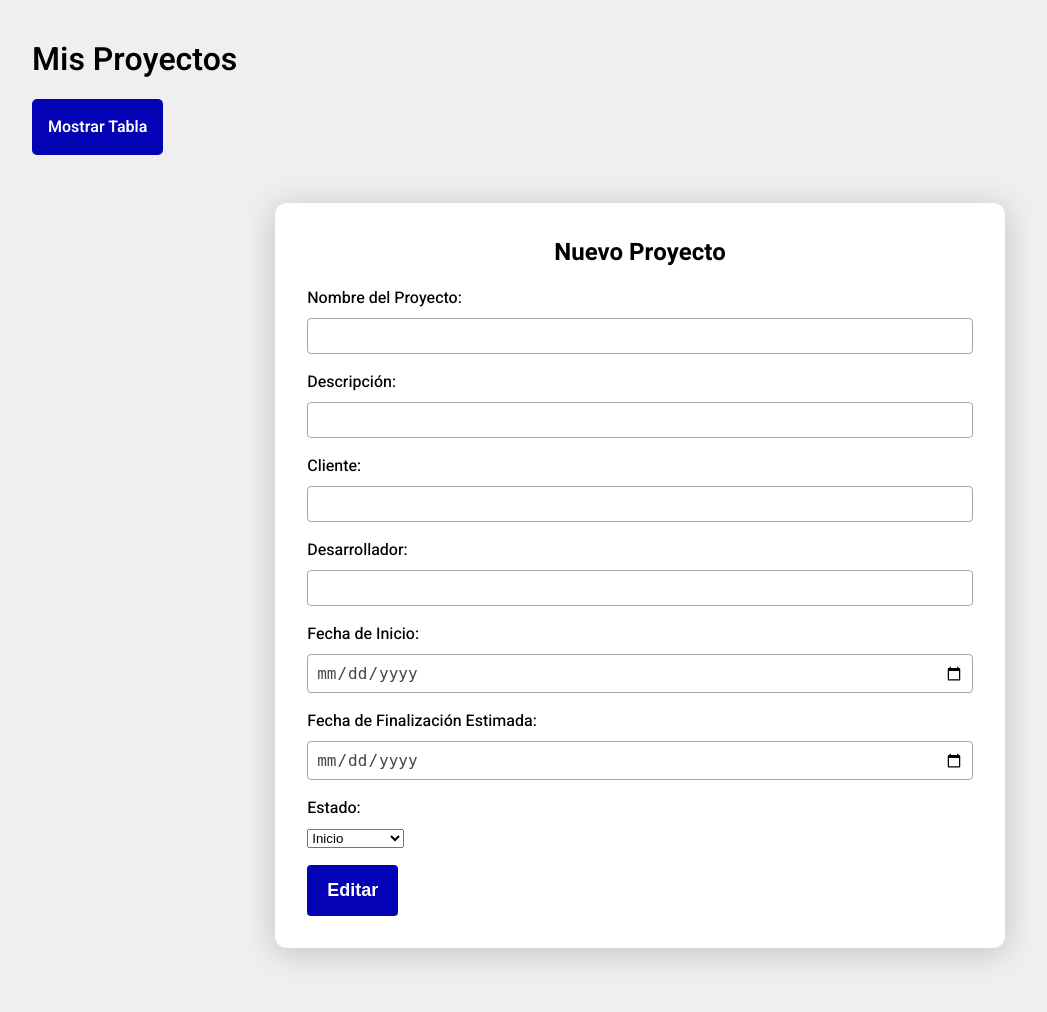
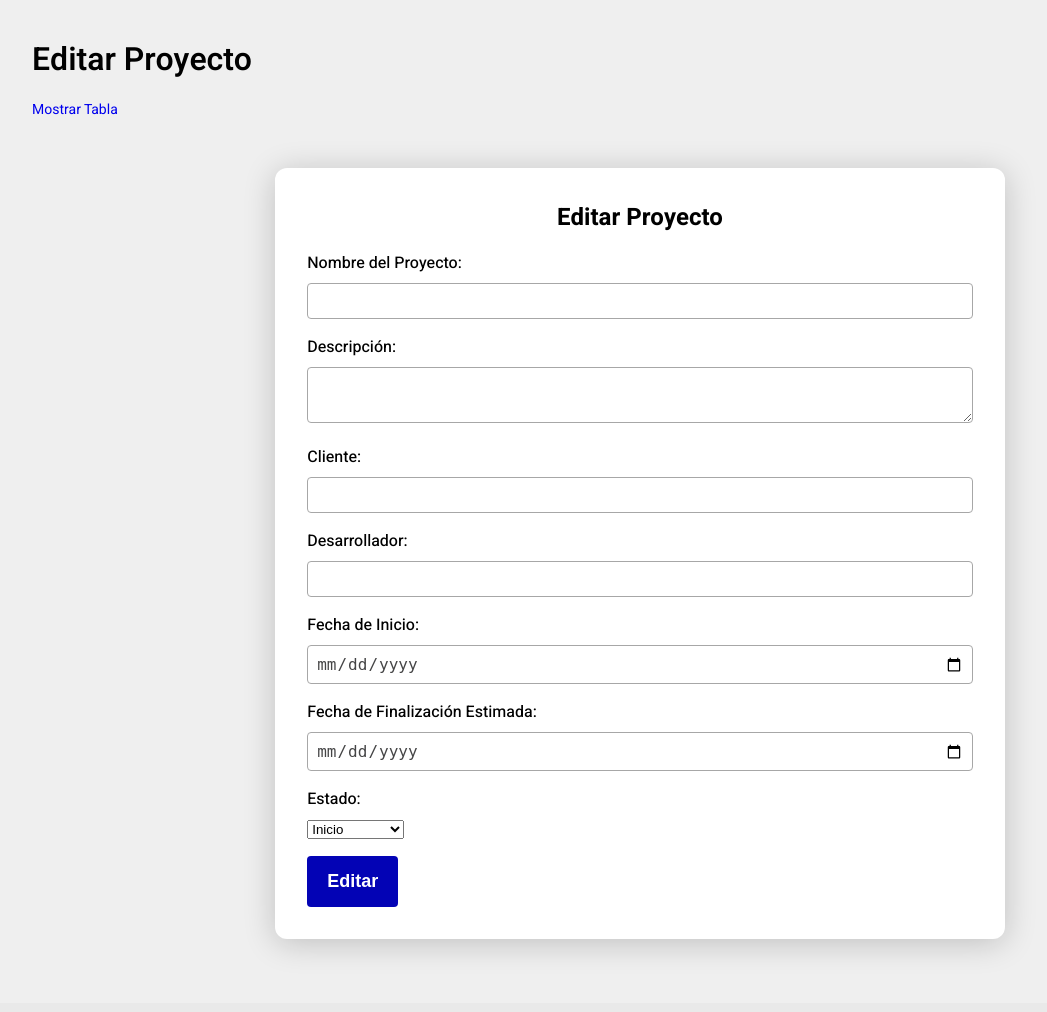
Before and after one commit to RickyDonegana/Maitco, a PHP site: page /proyectos_editar.php in a window 1280 px wide. Shown: the part 76-1088 px from the top of the page, without its empty margins (0-1047 px from the left). After the commit the page ends 1023 px from the top, so only its background shows below. Run offline with PHP 8.4, Linux system fonts and the light colour scheme; data that the repository does not hold is empty; some libraries are stand-ins or nearby versions.

Commit message:
Add files via upload

```diff
--- a/sistema_seguimiento_proyectos/css/styles.css
+++ b/sistema_seguimiento_proyectos/css/styles.css
@@ -390,7 +390,7 @@ a:hover {
 }
 
 /* Estilos para el botón de agregar */
-.boton-agregar {
+.boton-agregarEditar {
   background-color: var(--blue);
   color: var(--card-background);
   border: none;
@@ -403,7 +403,7 @@ a:hover {
   transition: background-color 0.4s ease-in-out;
 }
 
-.boton-agregar:hover {
+.boton-agregarEditar:hover {
   background-color: var(--blue-hover);
 }
 
--- a/sistema_seguimiento_proyectos/js/script.js
+++ b/sistema_seguimiento_proyectos/js/script.js
@@ -1,8 +1,4 @@
 // Obtener elementos HTML relevantes
-const btnNuevoProyecto = document.getElementById('btnNuevoProyecto');
-const nuevoProyectoForm = document.getElementById('nuevoProyectoForm');
-const tablaProyectos = document.getElementById('tablaProyectos');
-const estadoForm = document.getElementById('estado_form');
 const idProyectoForm = document.getElementById('id_proyecto_form');
 const nombreProyectoInput = document.getElementById('nombre_proyecto');
 const descripcionInput = document.getElementById('descripcion');
@@ -10,6 +6,11 @@ const clienteInput = document.getElementById('cliente');
 const desarrolladorInput = document.getElementById('desarrollador');
 const fechaInicioInput = document.getElementById('fecha_inicio');
 const fechaEntregaEstimadaInput = document.getElementById('fecha_entrega_estimada');
+const estadoForm = document.getElementById('estado_form');
+const btnNuevoProyecto = document.getElementById('btnNuevoProyecto');
+const agregarProyectoForm = document.getElementById('agregarProyectoForm');
+const editarProyectoForm = document.getElementById('editarProyectoForm');
+const tablaProyectos = document.getElementById('tablaProyectos');
 const btnAgregar = document.getElementById('btnAgregar');
 const btnEditar = document.getElementById('btnEditar');
 
@@ -49,9 +50,9 @@ tablaProyectos.addEventListener('click', (event) => {
         fechaInicioInput.value = fechaInicio;
         fechaEntregaEstimadaInput.value = fechaEntrega;
         estadoForm.value = estado;
-        btnEditar.textContent = 'Editar';
-
-    } else if (event.target.dataset.action === 'finalizar') {
+        btnEditar.textContent = 'Guardar cambios';
+    }
+    else if (event.target.dataset.action === 'finalizar') {
         const idProyecto = event.target.dataset.id;
         // Mostrar mensaje de advertencia antes de finalizar el proyecto
         if (confirm("¿Estás seguro de que deseas finalizar este proyecto?")) {
--- a/sistema_seguimiento_proyectos/pages/proyectos_editar.php
+++ b/sistema_seguimiento_proyectos/pages/proyectos_editar.php
@@ -11,7 +11,7 @@ $pdo = conectarBaseDeDatos();
 <head>
     <meta charset="UTF-8">
     <meta name="viewport" content="width=device-width, initial-scale=1.0">
-    <title>Proyectos | Maitco</title>
+    <title>Editar Proyecto | Maitco</title>
     <link rel="shortcut icon" href="https://maitco.com/wp-content/uploads/2017/07/LOGO-CHICO-2.png" type="image/png">
     <link rel="stylesheet" href="../css/styles.css">
     <link href="https://cdn.jsdelivr.net/npm/remixicon@3.4.0/fonts/remixicon.css" rel="stylesheet">
@@ -39,16 +39,16 @@ $pdo = conectarBaseDeDatos();
     </header>
 
     <main class="contenedor-principal">
-        <h1 class="titulo">Mis Proyectos</h1>
+        <h1 class="titulo">Editar Proyecto</h1>
         <a href="../pages/proyectos.php" class="boton-agregar">Mostrar Tabla</a>
-        <div id="nuevoProyectoForm" class="formulario-proyecto">
-            <h2 class="titulo" id="formTitle">Nuevo Proyecto</h2>
+        <div id="editarProyectoForm" class="formulario-proyecto">
+            <h2 class="titulo" id="formTitle">Editar Proyecto</h2>
             <form method="POST">
                 <input type="hidden" class="input" id="id_proyecto_form" name="id_proyecto">
                 <label for="nombre_proyecto" class="label">Nombre del Proyecto:</label>
                 <input type="text" class="input" id="nombre_proyecto" name="nombre_proyecto" required>
                 <label for="descripcion" class="label">Descripción:</label>
-                <input type="text" class="input" id="descripcion" name="descripcion" rows="2" required></input>
+                <textarea class="input" id="descripcion" name="descripcion" required></textarea>
                 <label for="cliente" class="label">Cliente:</label>
                 <input type="text" class="input" id="cliente" name="cliente" required>
                 <label for="desarrollador" class="label">Desarrollador:</label>
@@ -65,7 +65,7 @@ $pdo = conectarBaseDeDatos();
                     <option value="supervision">Supervisión</option>
                     <option value="cierre">Cierre</option>
                 </select>
-                <button type="submit" class="boton-principal boton-agregar" id="btnEditar" name="editar_proyecto">Editar</button>
+                <button type="submit" class="boton-agregarEditar" id="btnEditar" name="editar_proyecto">Editar</button>
             </form>
         </div>
     </main>
```
Also changed, not shown: sistema_seguimiento_proyectos/pages/proyectos_agregar.php (+4 -5 lines).
